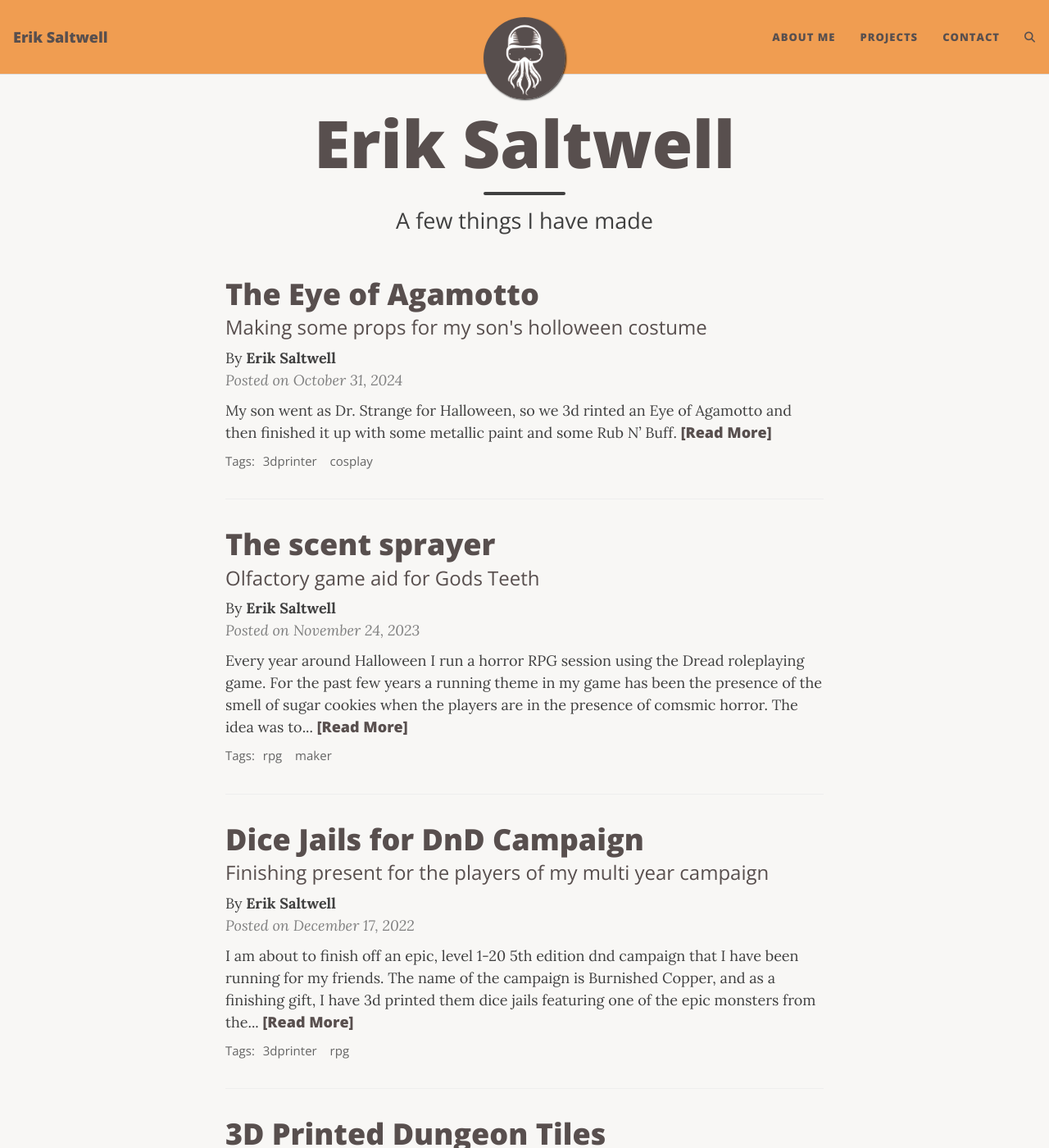
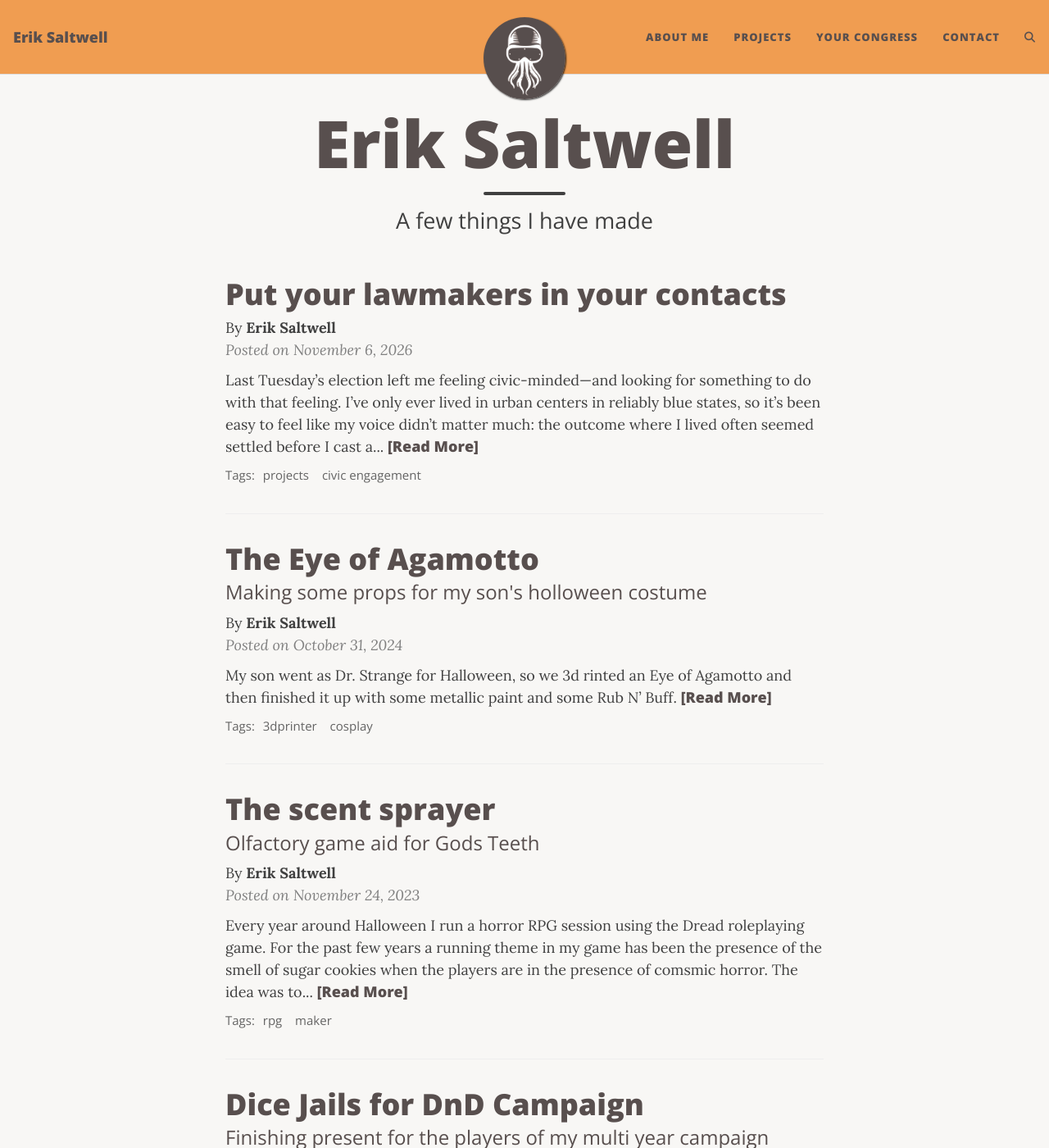
Before and after one commit to erik-saltwell/eriksaltwell.com, a Jekyll site: the page built from index.html, in a window 1280 px wide and 1400 px high. Shown: the whole window at 82% size. Built offline with Jekyll 4.4.1, drawn with Linux system fonts in a browser that asks for light colours; the list of posts is cut into pages by our own code; comment, search, counter and statistics services are not loaded; some of the changed text lies outside the part shown.

Commit message:
Add help and sharing to the Your Congress page
- Add phone-specific instructions for saving lawmakers to contacts
- Add links to share the page and help dialog
- Link the page in navigation and publish a launch post

```diff
--- a/_config.yml
+++ b/_config.yml
@@ -24,6 +24,7 @@
 navbar-links:
   About Me: "aboutme"
   Projects: "projects"
+  Your Congress: "congress"
   Contact: "contact"
 
 ################
--- /dev/null
+++ b/_posts/2026-11-06-put-your-lawmakers-in-your-contacts.md
@@ -0,0 +1,13 @@
+---
+layout: post
+title: Put your lawmakers in your contacts
+tags: [projects, civic engagement]
+author: Erik Saltwell
+---
+Last Tuesday's election left me feeling civic-minded—and looking for something to do with that feeling. I've only ever lived in urban centers in reliably blue states, so it's been easy to feel like my voice didn't matter much: the outcome where I lived often seemed settled before I cast a ballot.
+
+With Democrats taking the House and Senate, I felt that direct communication with my representatives in the House and Senate might be another way to make my views heard. I wanted to make doing that as easy as possible.
+
+So I built [Your Congress]({{ '/congress/' | relative_url }}). Enter your ZIP code, find your lawmakers, and add them to your phone's contacts. Their office numbers and links for sharing your views will be there when you need them.
+
+[Find your lawmakers and add them to your contacts.]({{ '/congress/' | relative_url }})
--- a/congress.html
+++ b/congress.html
@@ -19,7 +19,44 @@
     </div>
     <p id="cc-zip-error" class="cc-error" hidden></p>
   </form>
+  <p class="cc-tools">
+    <a href="#help" class="cc-help-open">How to save a contact</a> <button type="button" class="cc-linkbtn cc-copy" data-cc-copy="page">Copy link to this page</button>
+  </p>
+  <p class="cc-copy-status" role="status"></p>
   <div id="cc-results" class="cc-results" tabindex="-1" aria-live="polite" hidden></div>
   <noscript><p class="cc-noscript">This page needs JavaScript to look up your officials.</p></noscript>
+
+  <dialog id="cc-help" class="cc-help" aria-labelledby="cc-help-title">
+    <div class="cc-help-head">
+      <h2 id="cc-help-title" class="cc-help-title" tabindex="-1" autofocus>How to save a contact</h2>
+      <button type="button" class="cc-help-close" aria-label="Close help"><span aria-hidden="true">&times;</span></button>
+    </div>
+    <p>Tap <b>Add to contacts</b> next to each official, then follow the steps for your phone.</p>
+
+    <h3 class="cc-help-phone">iPhone</h3>
+    <ol class="cc-steps">
+      <li>Tap <b>Add to contacts</b>.</li>
+      <li>A New Contact screen opens. Tap the check mark at the top right.</li>
+    </ol>
+    <p class="cc-help-trouble">If you see a contact card instead, tap <b>Create New Contact</b>.</p>
+
+    <h3 class="cc-help-phone">Android</h3>
+    <ol class="cc-steps">
+      <li>Tap <b>Add to contacts</b>. The card downloads.</li>
+      <li>Tap <b>Open</b>.</li>
+      <li>If you're asked which app to use, choose <b>Contacts</b>.</li>
+      <li>Contacts shows the card. Tap the button at the bottom to add it as a new contact.</li>
+    </ol>
+    <p class="cc-help-trouble">If the Open button goes away, open your Files or Downloads app and tap the card's file, which is named after the official (for example Patty-Murray.vcf). Then choose Contacts.</p>
+
+    <h3 class="cc-help-phone">On a computer</h3>
+    <p>The card downloads as a file. To add it to Google Contacts, follow <a href="https://support.google.com/contacts/answer/15147365?co=GENIE.Platform%3DDesktop&amp;hl=en" target="_blank" rel="noopener noreferrer">Google's import steps (opens in a new tab)</a>. It's quicker to do on your phone.</p>
+
+    <p class="cc-help-share">
+      <button type="button" class="cc-linkbtn cc-copy" data-cc-copy="help">Copy link to these instructions</button>
+    </p>
+    <p class="cc-copy-status" role="status"></p>
+    <button type="button" class="btn btn-primary btn-lg cc-help-done">Close</button>
+  </dialog>
 </div>
 <script type="application/json" id="cc-data">{{ site.data.congress | jsonify }}</script>
```
Also changed, not shown: assets/css/congress.css (+144 -1 lines), assets/js/congress.js (+95 -2 lines).
